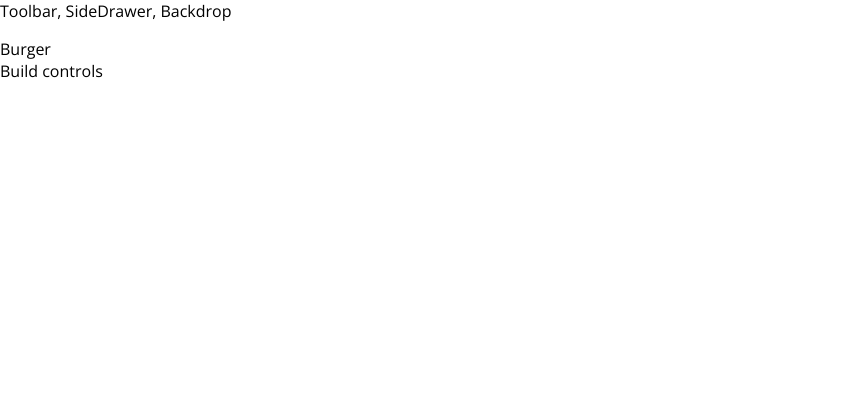
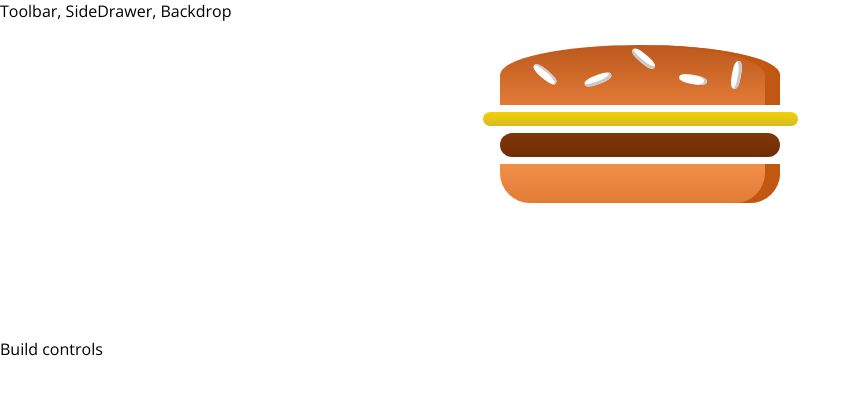
Before and after one commit to ydusaniuk/react-burger-builder, a React app: page / in a window 1280 px wide. Shown: the top 394 px of the page, without its empty margins (0-861 px from the left). Built offline with nearby package versions, Linux system fonts and the light colour scheme.

Commit message:
Created Burger component

```diff
--- /dev/null
+++ b/src/components/Burger/Burger.css
@@ -0,0 +1,31 @@
+.Burger {
+    width: 100%;
+    margin: auto;
+    height: 250px;
+
+    overflow: scroll;
+    text-align: center;
+    font-weight: bold;
+    font-size: 1.2rem;
+}
+
+@media (min-width: 1000px) and (min-height: 700px) {
+    .Burger {
+        width: 700px;
+        height: 600px;
+    }
+}
+
+@media (min-width: 500px) and (min-height: 401px) {
+    .Burger {
+        width: 450px;
+        height: 400px;
+    }
+}
+
+@media (min-width: 500px) and (min-height: 400px) {
+    .Burger {
+        width: 350px;
+        height: 300px;
+    }
+}
--- a/src/components/Burger/Burger.jsx
+++ b/src/components/Burger/Burger.jsx
@@ -0,0 +1,14 @@
+import React from 'react';
+import styles from './Burger.css';
+import { BurgerIngredient } from './BurgerIngredient/BurgerIngredient';
+
+export const Burger = props => {
+  return(
+    <div className={styles.Burger}>
+      <BurgerIngredient type='bread-top'/>
+      <BurgerIngredient type='cheese'/>
+      <BurgerIngredient type='meat'/>
+      <BurgerIngredient type='bread-bottom'/>
+    </div>
+  )
+};
--- a/src/containers/BurgerBuilder/BurgerBuilder.jsx
+++ b/src/containers/BurgerBuilder/BurgerBuilder.jsx
@@ -1,10 +1,11 @@
 import React from 'react';
+import { Burger } from '../../components/Burger/Burger';
 
 export class BurgerBuilder extends React.Component {
   render() {
     return (
       <React.Fragment>
-        <div>Burger</div>
+        <Burger/>
         <div>Build controls</div>
       </React.Fragment>
     )
```
